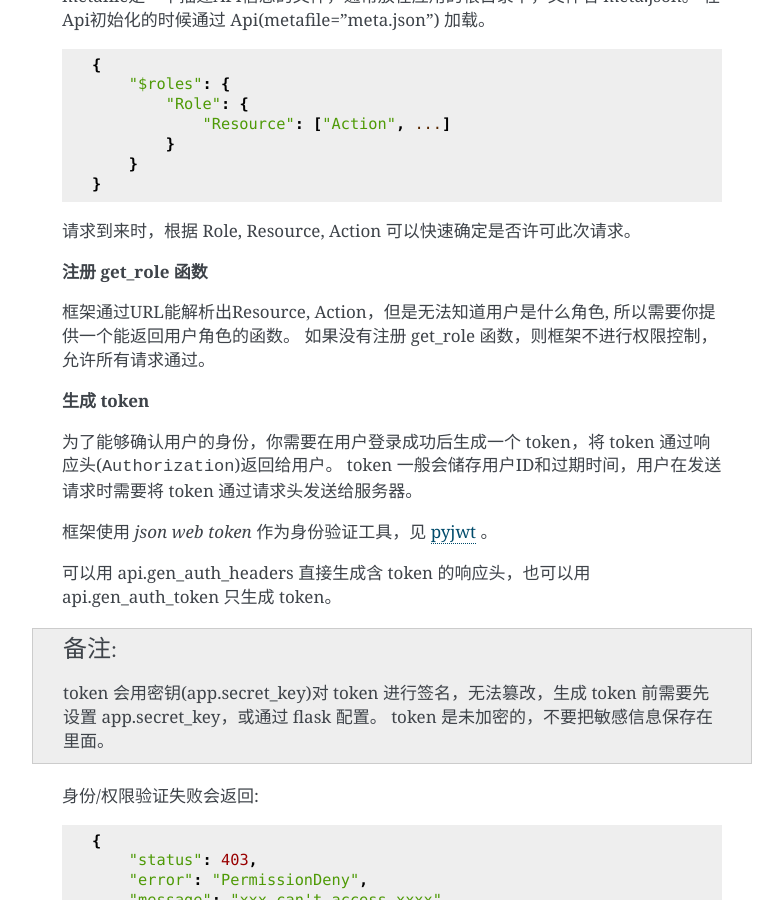
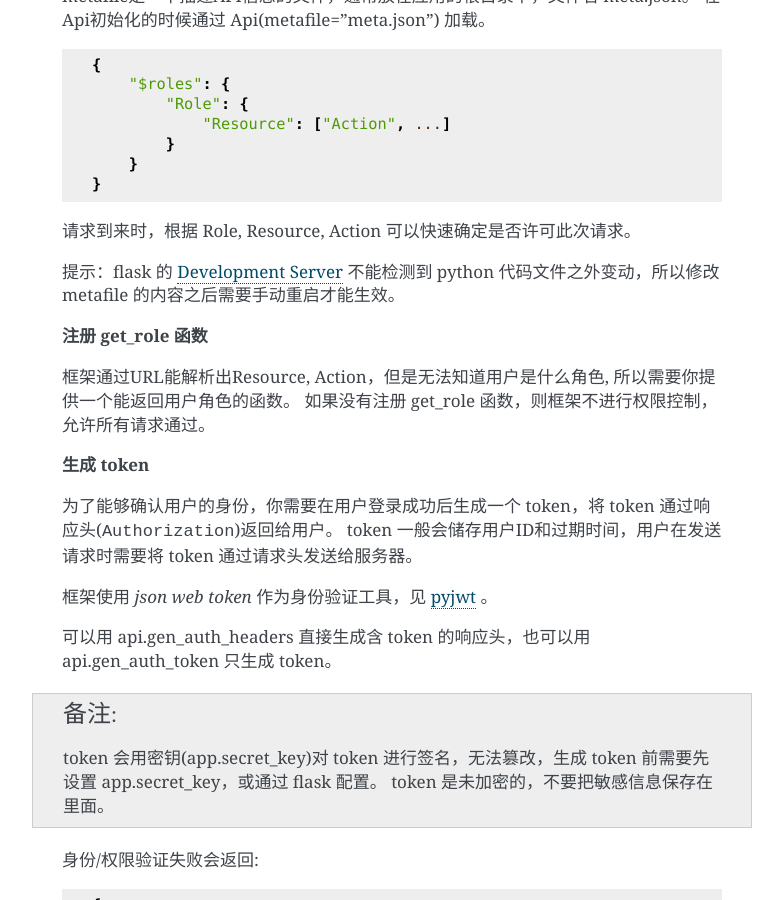
Before and after one commit to guyskk/flask-restaction, a Sphinx documentation site: the page built from docs/source/quickstart.rst, in a window 1280 px wide and 900 px high, scrolled down 5950 px. Shown: the whole window, without its empty margins (358-1141 px from the left). Built offline with Sphinx 7.4.7, drawn with Linux system fonts in a browser that asks for light colours; some of the changed text lies outside the part shown.

Commit message:
update document about metafile

```diff
--- a/docs/source/quickstart.rst
+++ b/docs/source/quickstart.rst
@@ -315,6 +315,10 @@ metafile是一个描述API信息的文件，通常放在应用的根目录下，
 
 请求到来时，根据 Role, Resource, Action 可以快速确定是否许可此次请求。
 
+提示：flask 的 `Development Server <http://flask.pocoo.org/docs/0.11/server/>`_
+不能检测到 python 代码文件之外变动，所以修改 metafile 的内容之后需要手动重启才能生效。
+
+
 **注册 get_role 函数**
 
 框架通过URL能解析出Resource, Action，但是无法知道用户是什么角色, 所以需要你提供一个能返回用户角色的函数。
```
Also changed, not shown: other parts of docs/source/quickstart.rst (+1 -1 lines).
